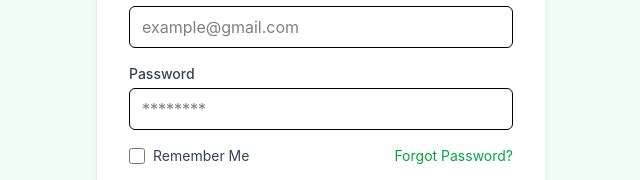
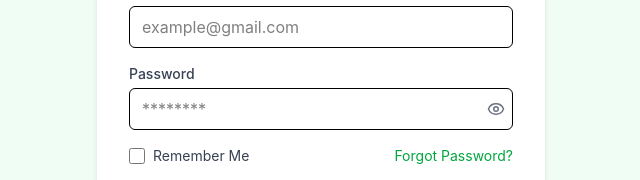
Before and after one commit to Aakriti37/FYP-SustainableLivingTracker, a React app: page /login in a window 1280 px wide. Shown: the part 324-504 px from the top of the page, without its empty margins (319-959 px from the left). Built offline with nearby package versions, Linux system fonts and the light colour scheme; no server answers; the HTML template or start-up script is replaced by a standard one.

Commit message:
Eye toggle button added to password

```diff
--- a/src/pages/Authentication/Login.tsx
+++ b/src/pages/Authentication/Login.tsx
@@ -3,6 +3,7 @@ import { useNavigate } from "react-router-dom";
 import api from "../../services/api";
 import toast from "react-hot-toast";
 import { useAuth } from "../../context/AuthContext";
+import { Eye, EyeOff } from "lucide-react";
 
 
 
@@ -13,6 +14,7 @@ const Login = () => {
   const [error, setError] = useState("");
   const navigate = useNavigate();
   const { refreshUser } = useAuth();
+  const [showPassword, setShowPassword] = useState(false);
 
   // Handle normal login
   const handleSubmit = async (e: React.FormEvent) => {
@@ -68,7 +70,7 @@ const Login = () => {
             />
           </div>
 
-          <div>
+          {/* <div>
             <label className="block text-sm font-medium text-gray-700">Password</label>
             <input
               type="password"
@@ -77,6 +79,34 @@ const Login = () => {
               className="mt-1 w-full px-3 py-2 border rounded-md focus:outline-none focus:ring-2 focus:ring-green-500"
               placeholder="********"
             />
+          </div> */}
+
+          <div>
+            <label className="block text-sm font-medium text-gray-700">
+              Password
+            </label>
+
+            <div className="relative mt-1">
+              <input
+                type={showPassword ? "text" : "password"}
+                value={password}
+                onChange={(e) => setPassword(e.target.value)}
+                className="w-full px-3 py-2 border rounded-md focus:outline-none focus:ring-2 focus:ring-green-500 pr-10"
+                placeholder="********"
+              />
+
+              <button
+                type="button"
+                onClick={() => setShowPassword(!showPassword)}
+                className="absolute inset-y-0 right-2 flex items-center text-gray-500 hover:text-gray-700"
+              >
+                {showPassword ? (
+                  <EyeOff size={18} />
+                ) : (
+                  <Eye size={18} />
+                )}
+              </button>
+            </div>
           </div>
 
           <div className="flex items-center justify-between">
@@ -107,20 +137,6 @@ const Login = () => {
           </button>
         </form>
 
-        {/* Google Login Button */}
-        {/* <div className="mt-4 flex justify-center">
-          <button
-            onClick={handleGoogleLogin}
-            className="flex items-center text-black px-4 py-2 rounded-md cursor-pointer transition"
-          >
-            <img
-              src="https://upload.wikimedia.org/wikipedia/commons/5/53/Google_%22G%22_Logo.svg"
-              alt="Google"
-              className="w-5 h-5 mr-2"
-            />
-            Login with Google
-          </button>
-        </div> */}
 
         <p className="mt-4 text-center text-sm text-gray-600">
           Don’t have an account?{" "}
```
